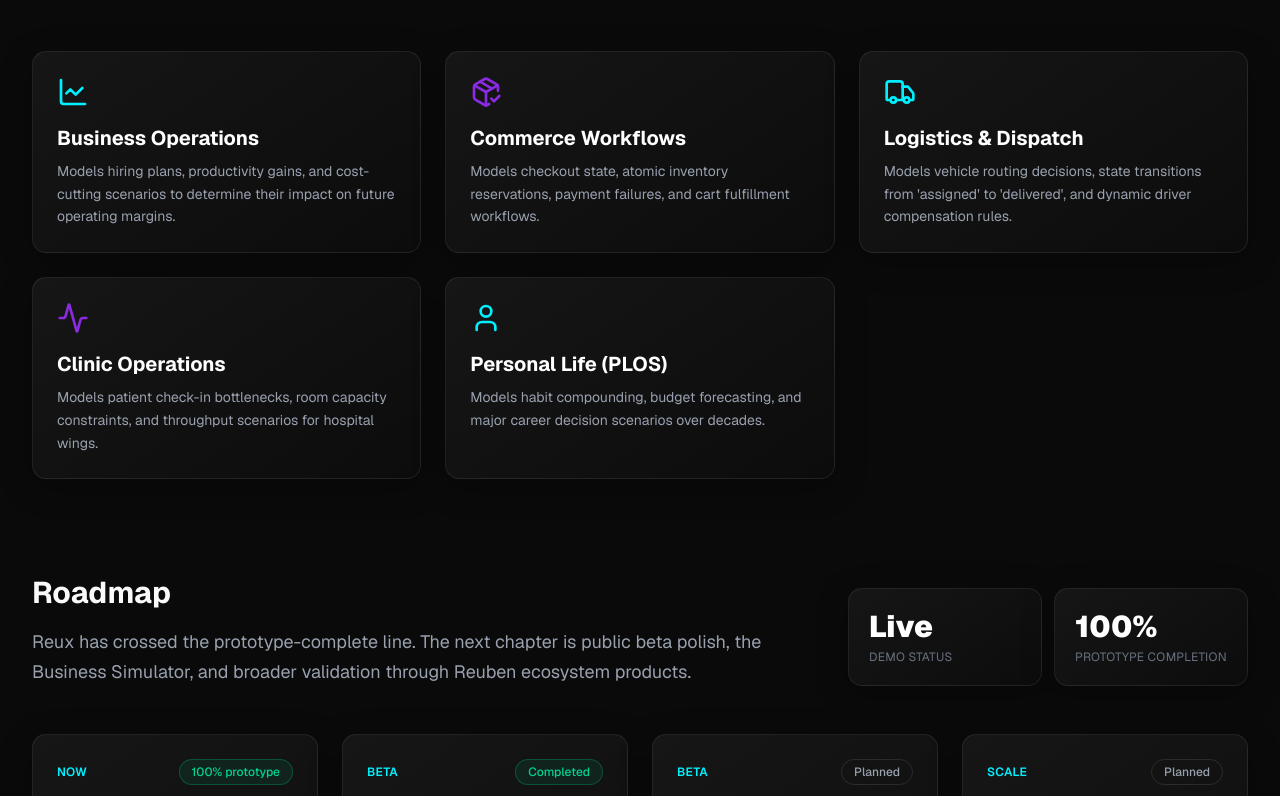
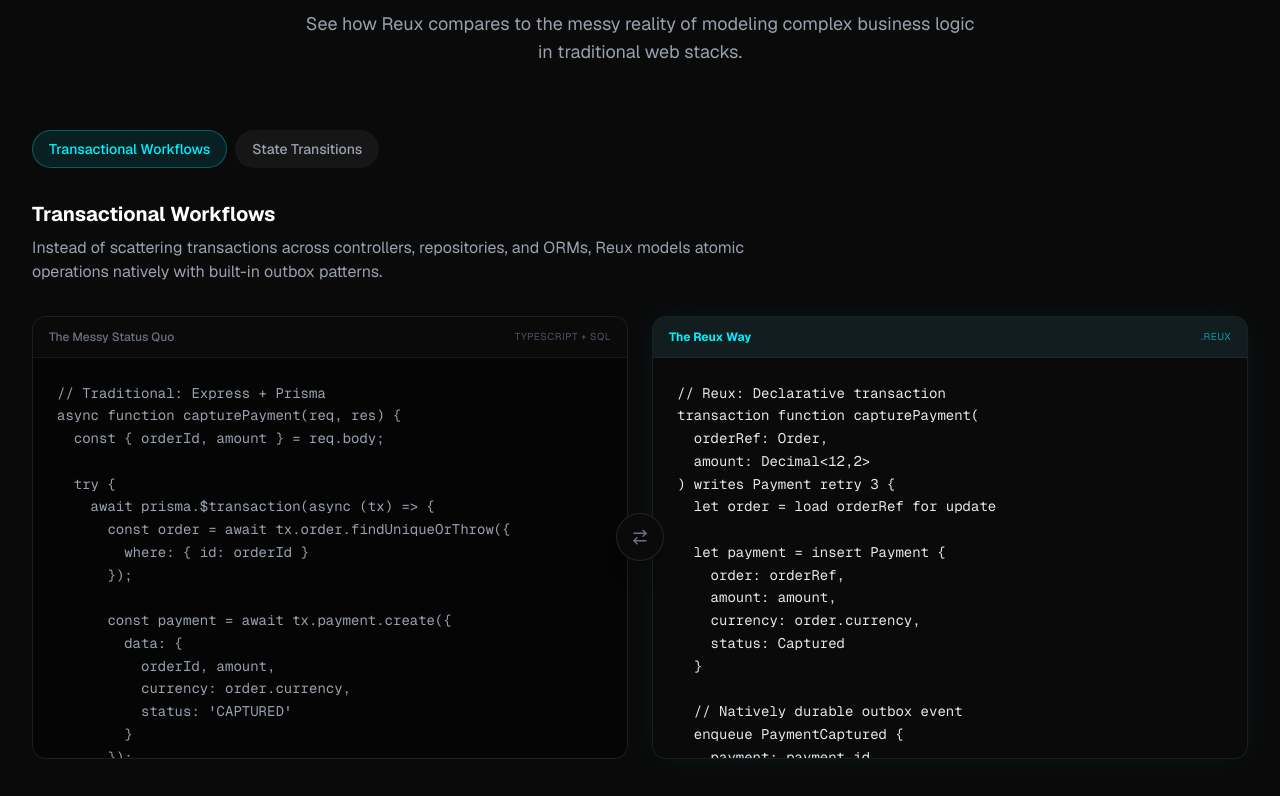
Before and after one commit to benn4105/reuben-web, a Next.js app: page /projects/reux in a window 1280 px wide. Shown: the part 2044-2840 px from the top of the page. Built offline with nearby package versions, Linux system fonts and the light colour scheme.

Commit message:
Add interactive CodeComparison component to Reux marketing page

```diff
--- a/src/app/(marketing)/projects/reux/page.tsx
+++ b/src/app/(marketing)/projects/reux/page.tsx
@@ -18,6 +18,7 @@ import {
   User,
 } from "lucide-react";
 import AnimatedButton from "@/components/ui/AnimatedButton";
+import CodeComparison from "@/components/ui/CodeComparison";
 import { cn } from "@/lib/utils";
 
 const codeSnippet = `module operations
@@ -235,6 +236,22 @@ export default function ReuxPage() {
           </div>
         </motion.div>
 
+        {/* Code Comparison */}
+        <motion.div
+          initial={{ opacity: 0, y: 30 }}
+          whileInView={{ opacity: 1, y: 0 }}
+          viewport={{ once: true }}
+          transition={{ duration: 0.8 }}
+          className="mt-32"
+        >
+          <div className="text-center mb-16">
+            <h2 className="text-3xl md:text-4xl font-bold mb-4">Why Reux?</h2>
+            <p className="text-gray-400 text-lg max-w-2xl mx-auto">
+              See how Reux compares to the messy reality of modeling complex business logic in traditional web stacks.
+            </p>
+          </div>
+          <CodeComparison />
+        </motion.div>
         {/* Use Cases Grid */}
         <motion.div
           initial={{ opacity: 0, y: 30 }}
--- /dev/null
+++ b/src/components/ui/CodeComparison.tsx
@@ -0,0 +1,180 @@
+"use client";
+
+import { useState } from "react";
+import { ArrowRightLeft } from "lucide-react";
+import { cn } from "@/lib/utils";
+
+interface ComparisonExample {
+  id: string;
+  title: string;
+  description: string;
+  traditionalCode: string;
+  reuxCode: string;
+}
+
+const EXAMPLES: ComparisonExample[] = [
+  {
+    id: "transactions",
+    title: "Transactional Workflows",
+    description: "Instead of scattering transactions across controllers, repositories, and ORMs, Reux models atomic operations natively with built-in outbox patterns.",
+    traditionalCode: `// Traditional: Express + Prisma
+async function capturePayment(req, res) {
+  const { orderId, amount } = req.body;
+
+  try {
+    await prisma.$transaction(async (tx) => {
+      const order = await tx.order.findUniqueOrThrow({
+        where: { id: orderId }
+      });
+
+      const payment = await tx.payment.create({
+        data: {
+          orderId, amount,
+          currency: order.currency,
+          status: 'CAPTURED'
+        }
+      });
+
+      // Manual outbox event insertion
+      await tx.outboxEvent.create({
+        data: {
+          type: 'PaymentCaptured',
+          payload: { paymentId: payment.id, orderId }
+        }
+      });
+
+      return payment;
+    });
+  } catch (error) {
+    // Manual rollback handling
+    res.status(500).json({ error });
+  }
+}`,
+    reuxCode: `// Reux: Declarative transaction
+transaction function capturePayment(
+  orderRef: Order,
+  amount: Decimal<12,2>
+) writes Payment retry 3 {
+  let order = load orderRef for update
+
+  let payment = insert Payment {
+    order: orderRef,
+    amount: amount,
+    currency: order.currency,
+    status: Captured
+  }
+
+  // Natively durable outbox event
+  enqueue PaymentCaptured {
+    payment: payment.id,
+    order: orderRef,
+    amount: amount
+  }
+
+  after commit sendReceipt(orderRef)
+}`
+  },
+  {
+    id: "state",
+    title: "State Transitions",
+    description: "Instead of implicit string statuses scattered in application code, Reux enforces strict, auditable state machine rules.",
+    traditionalCode: `// Traditional: Ad-hoc state checks
+async function shipOrder(orderId) {
+  const order = await db.orders.findById(orderId);
+
+  if (order.status !== 'PROCESSING') {
+    throw new Error("Invalid state");
+  }
+
+  if (!order.paymentId) {
+    throw new Error("Unpaid");
+  }
+
+  await db.orders.update(orderId, {
+    status: 'SHIPPED',
+    shippedAt: new Date()
+  });
+}`,
+    reuxCode: `// Reux: Strict transitions
+entity Order {
+  // ...fields
+  state status {
+    Created
+    Processing
+    Shipped
+    Delivered
+  }
+
+  transition ship from Processing to Shipped {
+    require payment != null
+    set shipped_at = now()
+  }
+}`
+  }
+];
+
+export default function CodeComparison() {
+  const [activeId, setActiveId] = useState<string>(EXAMPLES[0].id);
+  const activeExample = EXAMPLES.find(e => e.id === activeId) || EXAMPLES[0];
+
+  return (
+    <div className="w-full">
+      <div className="flex flex-col md:flex-row items-start md:items-center justify-between mb-8 gap-4">
+        <div className="flex flex-wrap gap-2">
+          {EXAMPLES.map(ex => (
+            <button
+              key={ex.id}
+              onClick={() => setActiveId(ex.id)}
+              className={cn(
+                "px-4 py-2 rounded-full text-sm font-medium transition-all duration-300",
+                activeId === ex.id
+                  ? "bg-[#00F0FF]/10 text-[#00F0FF] border border-[#00F0FF]/30"
+                  : "bg-white/5 text-gray-400 border border-transparent hover:bg-white/10 hover:text-white"
+              )}
+            >
+              {ex.title}
+            </button>
+          ))}
+        </div>
+      </div>
+
+      <div className="mb-8">
+        <h3 className="text-xl font-bold text-white mb-2">{activeExample.title}</h3>
+        <p className="text-gray-400 max-w-3xl">{activeExample.description}</p>
+      </div>
+
+      <div className="grid grid-cols-1 lg:grid-cols-2 gap-6 relative">
+        {/* Decorative VS indicator */}
+        <div className="absolute top-1/2 left-1/2 -translate-x-1/2 -translate-y-1/2 z-20 hidden lg:flex items-center justify-center w-12 h-12 rounded-full bg-[#0A0A0A] border border-white/10 text-gray-500 shadow-xl">
+          <ArrowRightLeft size={18} />
+        </div>
+
+        {/* Traditional Code */}
+        <div className="rounded-xl overflow-hidden glass border border-white/5 relative">
+          <div className="flex items-center justify-between px-4 py-3 border-b border-white/5 bg-black/40">
+            <span className="text-xs text-gray-500 font-medium">The Messy Status Quo</span>
+            <span className="text-[10px] text-gray-600 uppercase tracking-wider">TypeScript + SQL</span>
+          </div>
+          <div className="p-6 bg-[#050505] overflow-x-auto h-[400px]">
+            <pre className="font-mono text-xs md:text-sm leading-relaxed text-gray-400">
+              <code>{activeExample.traditionalCode}</code>
+            </pre>
+          </div>
+        </div>
+
+        {/* Reux Code */}
+        <div className="rounded-xl overflow-hidden glass border border-[#00F0FF]/20 relative shadow-[0_0_30px_rgba(0,240,255,0.05)]">
+          <div className="flex items-center justify-between px-4 py-3 border-b border-white/5 bg-[#00F0FF]/5">
+            <span className="text-xs text-[#00F0FF] font-bold">The Reux Way</span>
+            <span className="text-[10px] text-[#00F0FF]/60 uppercase tracking-wider">.reux</span>
+          </div>
+          <div className="p-6 bg-[#0A0A0A] overflow-x-auto h-[400px]">
+            <pre className="font-mono text-xs md:text-sm leading-relaxed text-gray-200">
+              <code>{activeExample.reuxCode}</code>
+            </pre>
+          </div>
+        </div>
+      </div>
+    </div>
+  );
+}
```
